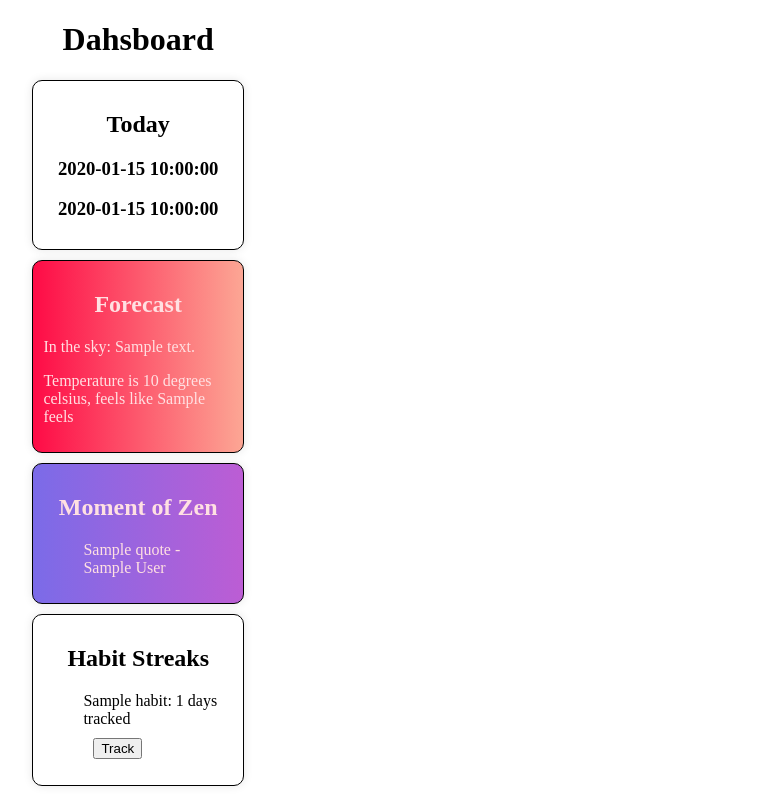
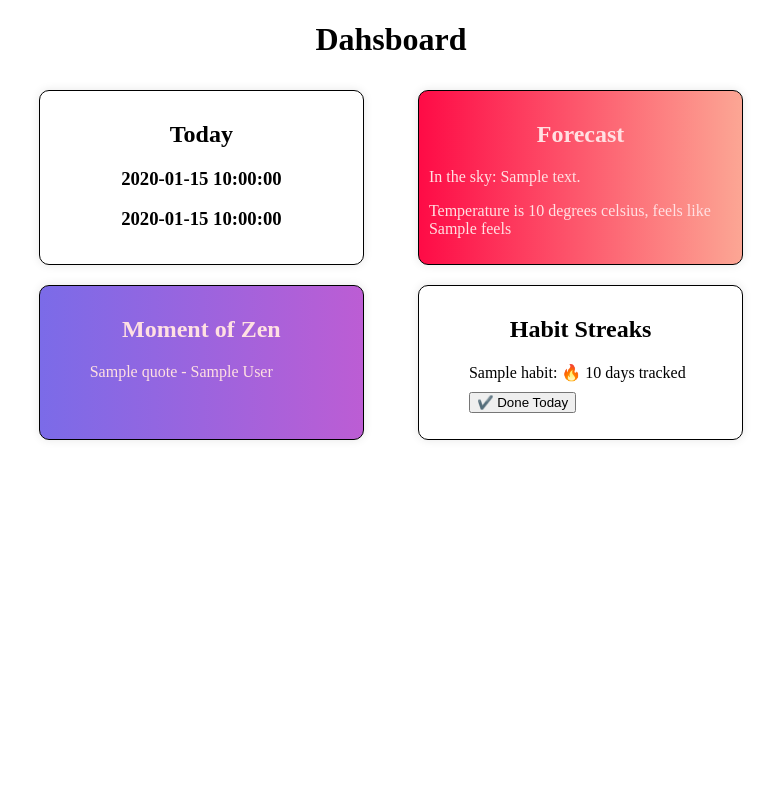
Before and after one commit to seekingcat/pythondashboard, a Flask app: template templates/dashboard.html in a window 1280 px wide. Shown: the whole page, without its empty margins (249-1023 px from the left). Run offline with Flask 3, Linux system fonts and the light colour scheme; the template is opened without the code that fills it: most values are stand-ins (such as "Sample title", 1, 10 or a date in 2020); parts of the project's set-up code (start-up, migrations or seed data) failed here and were passed over.

Commit message:
added post route and streak logic

```diff
--- a/app.py
+++ b/app.py
@@ -1,7 +1,7 @@
 import config
 import json
 
-from flask import Flask, render_template, request
+from flask import Flask, render_template, request, redirect, url_for
 from datetime import datetime, timedelta
 import requests
 
@@ -10,7 +10,7 @@ app = Flask(__name__)
 
 url = config.weather_api
 quote_url = 'https://zenquotes.io/api/quotes/random'
-stock_url = config.stocks_api
+# stock_url = config.stocks_api
 
 res = requests.get(url)
 weather = res.json()
@@ -23,28 +23,40 @@ def load_habits():
     with open('habits.json', 'r') as f:
         return json.load(f)
 
-# def write_habits(new_data, filename='habits.json'):
-#     with open('habits.json', 'r+') as f:
-#         f_data = json.load(f)
-#         f_data['date_completed'].append(new_data)
-#         f.seek(0)
-#         json.dump(f_data, f)
-
 def calculate_streak(dates_completed):
     if not dates_completed:
         return 0
 
-    sorted_dates = sorted(dates_completed, reverse=True)
-    today = datetime.now().date().isoformat()
+    # Convert string dates to date objects and sort newest first
+    dates = sorted([datetime.fromisoformat(d).date() for d in dates_completed], reverse=True)
 
-    dates_completed.appened(today)
-    return len(dates_completed)
+    today = datetime.now().date()
+    yesterday = today - timedelta(days=1)
 
+    # If the most recent completion isn't today or yesterday, streak is dead
+    if dates[0] != today and dates[0] != yesterday:
+        return 0
+
+    # Count consecutive days working backwards
+    streak = 0
+    expected_date = dates[0]
+
+    for date in dates:
+        if date == expected_date:
+            streak += 1
+            expected_date = date - timedelta(days=1)
+        else:
+            break  # Found a gap, stop counting
+
+    return streak
 
 
 @app.route('/')
 def dashboard():
     habits_data = load_habits()
+
+    for habit in habits_data['habits']:
+        habit['streak'] = calculate_streak(habit['dates_completed'])
 
     data = {
             'current_time': datetime.now().strftime('%I:%M %p'),
@@ -59,10 +71,27 @@ def dashboard():
 
     return render_template('dashboard.html', data=data)
 
-@app.route("/track", methods=['POST'])
-def track():
-    if request.method == 'POST':
-        calculate_streak()
+@app.route('/complete/<habit_name>', methods=['POST'])
+def mark_complete(habit_name):
+    # Load current habits
+    habits_data = load_habits()
+
+    # Get today's date as a string
+    today = datetime.now().date().isoformat()
+
+    # Find the habit and add today's date if not already there
+    for habit in habits_data['habits']:
+        if habit['name'] == habit_name:
+            if today not in habit['dates_completed']:
+                habit['dates_completed'].append(today)
+            break
+
+    # Save back to file
+    with open('habits.json', 'w') as f:
+        json.dump(habits_data, f, indent=2)
+
+    # Redirect back to dashboard
+    return redirect(url_for('dashboard'))
 
 if __name__ == '__main__':
     app.run(debug=True)
--- a/static/styles.css
+++ b/static/styles.css
@@ -1,14 +1,18 @@
 #container {
     width: 60%;
-
+    margin: 10px auto;
 }
 
 h1 {
     text-align: center;
 }
 
+.row {
+    display: flex;
+}
+
 section {
-    width: 25%;
+    width: 40%;
     border: 1px solid black;
     border-radius: 10px;
     margin: 10px auto;
@@ -34,10 +38,6 @@ h2, h3 {
 }
 
 li {
-    display: inline-block;
     margin-bottom: 10px;
+    list-style-type: none;
 }
-
-button {
-    margin-left: 10px;
-}
--- a/templates/dashboard.html
+++ b/templates/dashboard.html
@@ -9,6 +9,8 @@
 <body>
     <div id="container">
         <h1>Dahsboard</h1>
+        <div class="row">
+
             <section id="today">
                 <h2>Today</h2>
                 <h3>{{data.current_date}}</h3>
@@ -19,6 +21,9 @@
                 <p>In the sky: {{data.description}}</p>
                 <p>Temperature is {{data.temp}} degrees celsius, feels like {{data.feels}}</p>
             </section>
+        </div>
+        <div class="row">
+
             <section id="zen">
                 <h2>Moment of Zen</h2>
                 <blockquote>{{data.quote}} - {{data.author}}</blockquote>
@@ -27,13 +32,14 @@
                 <h2>Habit Streaks</h2>
                 <ul>
                     {% for habit in data.habits %}
-                <form action="" method="post">
-                    <li>{{habit.name}}: {{habit.dates_completed|length}} days tracked</li>
-                    <button type="submit">Track</button>
+                    <li>{{habit.name}}: 🔥 {{habit.streak}} days tracked</li>
+                    <form action="/complete/{{habit.name}}" method="POST" style="display: inline;">
+                        <button type="submit">✔️ Done Today</button>
                     </form>
                     {% endfor %}
                 </ul>
             </section>
         </div>
+    </div>
     </body>
     </html>
```
Also changed, not shown: habits.json (+9 -2 lines). Lines whose indentation alone changed are shown as unchanged.
